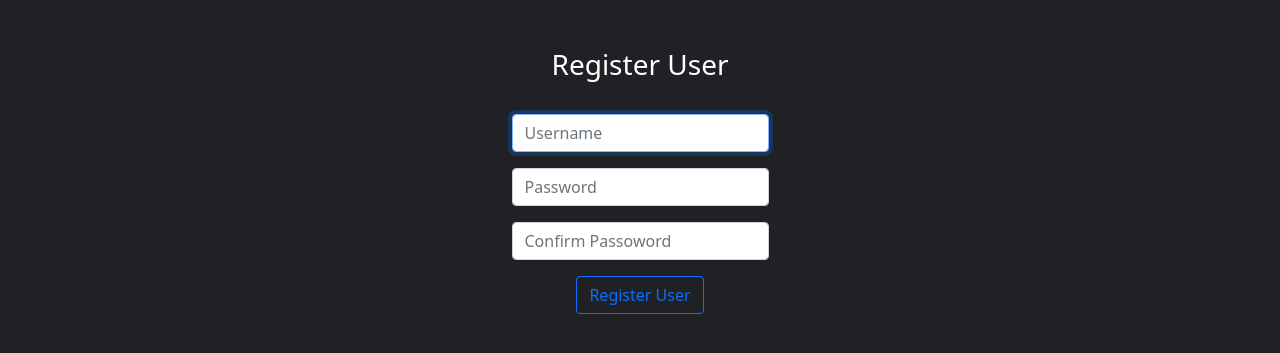
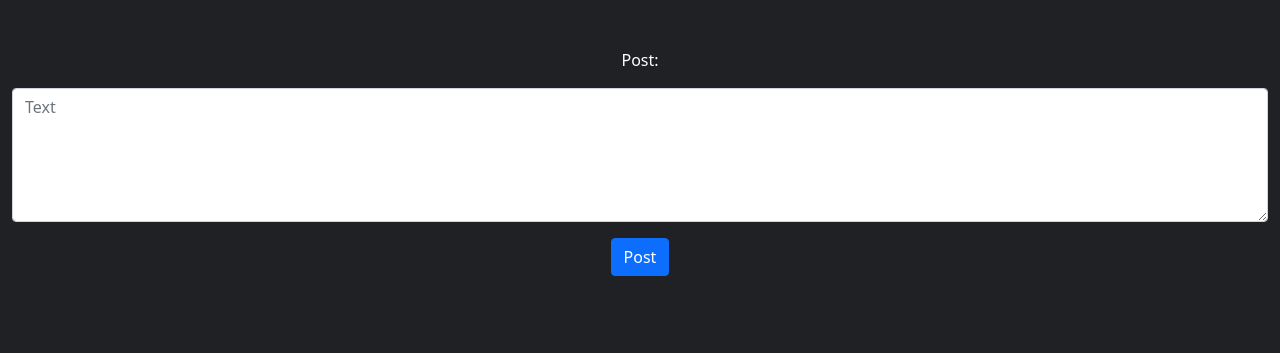
Before and after one commit to alexyin1212/chat50, a Flask app: page /post in a window 1280 px wide. Shown: the part 76-429 px from the top of the page. Run offline with Flask 2, Linux system fonts and the light colour scheme; a user stored in the database is signed in; some libraries are stand-ins or nearby versions.

Commit message:
fixed post page

```diff
--- a/app.py
+++ b/app.py
@@ -41,10 +41,16 @@
     posts = db.execute("SELECT * FROM posts ORDER BY time")
     return render_template("index.html", posts=posts)
 
-@app.route("/post")
+@app.route("/post", methods=["GET", "POST"])
 @login_required
 def post():
-    return render_template("post.html")
+    if request.method == "POST":
+        id = session["user_id"]
+        post = request.form.get("post")
+        db.execute("INSERT INTO posts (user_id, post) VALUES (?, ?)", id, post)
+        return redirect("/")
+    else:
+        return render_template("post.html")
 
 
 @app.route("/login", methods=["GET", "POST"])
--- a/templates/index.html
+++ b/templates/index.html
@@ -29,13 +29,13 @@
 </nav>
 <div data-bs-spy="scroll" data-bs-root-margin="0px 0px -40%" data-bs-smooth-scroll="true" class="scrollspy-example bg-light p-3 rounded-2" tabindex="0">
     {% for post in posts %}
-    <div class="card" style="width: 18rem;">
+    <div class="card" style="width: 80rem;">
         <div class="card-body">
           <h5 class="card-title">CS50</h5>
           <h6 class="card-subtitle mb-2 text-muted">{{ post["time"] }}</h6>
           <p class="card-text">{{ post["post"] }}</p>
         </div>
-      </div>
+    </div>
     {% endfor %}
 </div>
   <!-- creating a floating action button-->
--- a/templates/post.html
+++ b/templates/post.html
@@ -1,23 +1,20 @@
 {% extends "layout.html" %}
 
 {% block title %}
-    Register User
+    Post!
 {% endblock %}
 
 {% block main %}
 <!-- asks for username and password to register user -->
-    <h3>Register User</h1>
-    <br>
-    <form action="/register" method="post">
+<form action="/post" method="post">
     <div class="mb-3">
-            <input autocomplete="off" autofocus class="form-control mx-auto w-auto" id="username" name="username" placeholder="Username" type="text">
+        <label for="post">Post:</label>
     </div>
     <div class="mb-3">
-            <input class="form-control mx-auto w-auto" id="password" name="password" placeholder="Password" type="password">
+        <textarea class="form-control" id="post" rows="5" name="post" placeholder="Text" type="text"></textarea>
     </div>
     <div class="mb-3">
-            <input class="form-control mx-auto w-auto" id="confirmation" name="confirmation" placeholder="Confirm Passoword" type="password">
+        <button type="submit" class="btn btn-primary">Post</button>
     </div>
-        <button class="btn btn-outline-primary" type="submit">Register User</button>
 </form>
 {% endblock %}
```
Also changed, not shown: users.db, 2 other files. Lines whose indentation alone changed are shown as unchanged.
